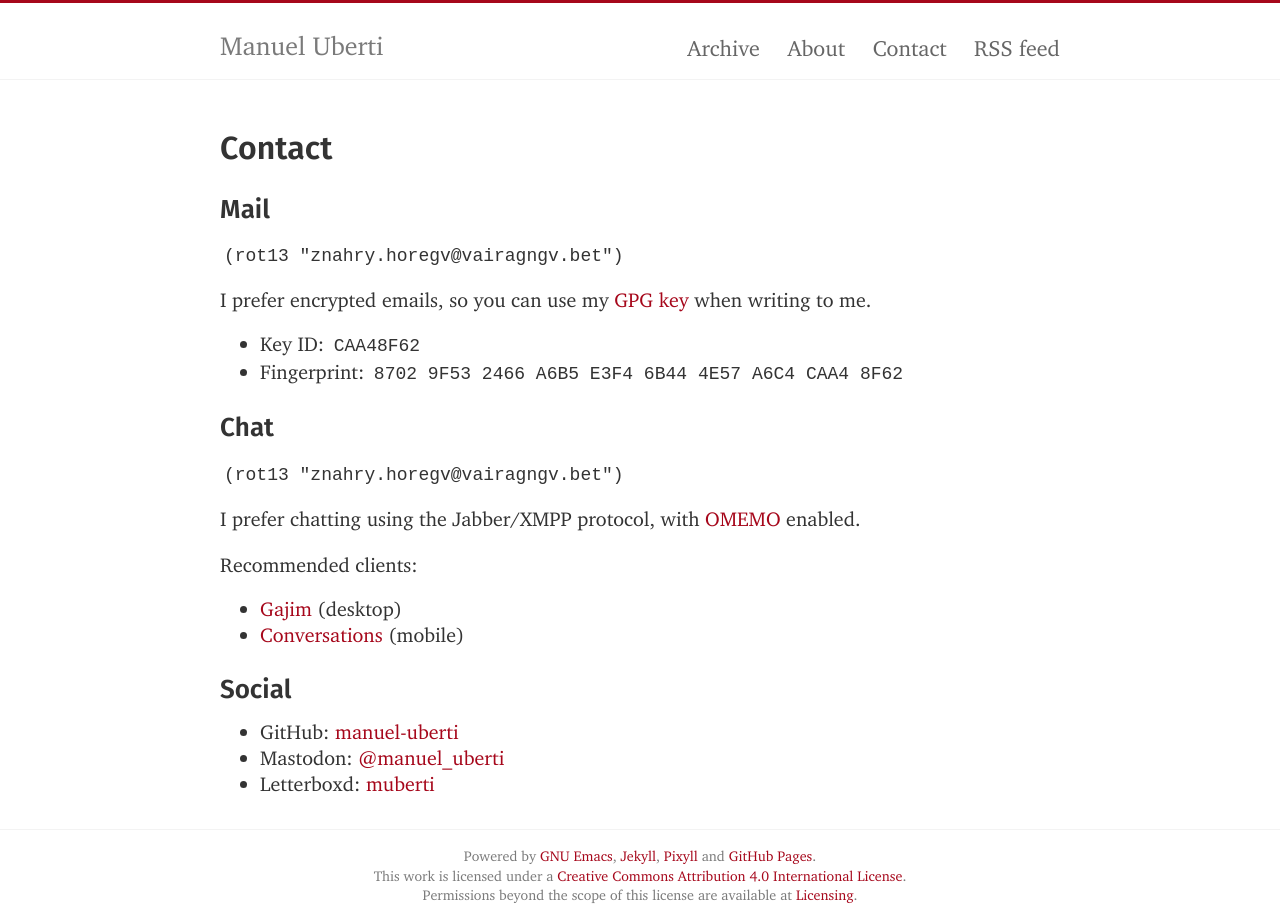
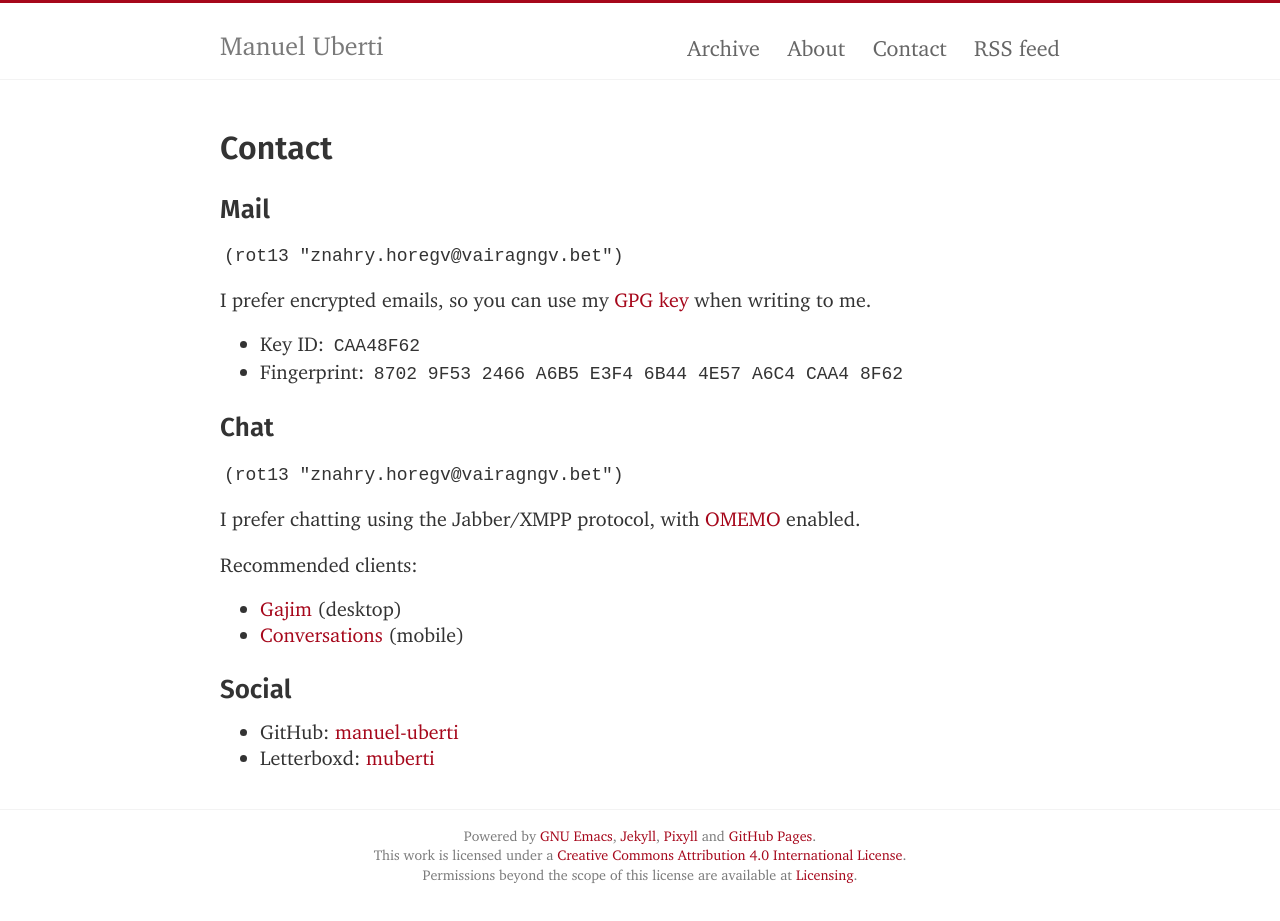
Before and after one commit to manuel-uberti/manuel-uberti.github.io, a Jekyll site: the page built from contact.md, in a window 1280 px wide. Built offline with Jekyll 4.4.1, drawn with Linux system fonts in a browser that asks for light colours; some web fonts are replaced; after the commit the page ends 900 px from its top, so only the background shows below that.

Commit message:
Remove link to Mastodon account

```diff
--- a/contact.md
+++ b/contact.md
@@ -28,5 +28,4 @@ Recommended clients:
 
 ### Social ###
 - GitHub: [manuel-uberti](https://github.com/manuel-uberti)
-- Mastodon: [@manuel_uberti](https://functional.cafe/@manuel_uberti)
 - Letterboxd: [muberti](https://letterboxd.com/muberti/)
```
